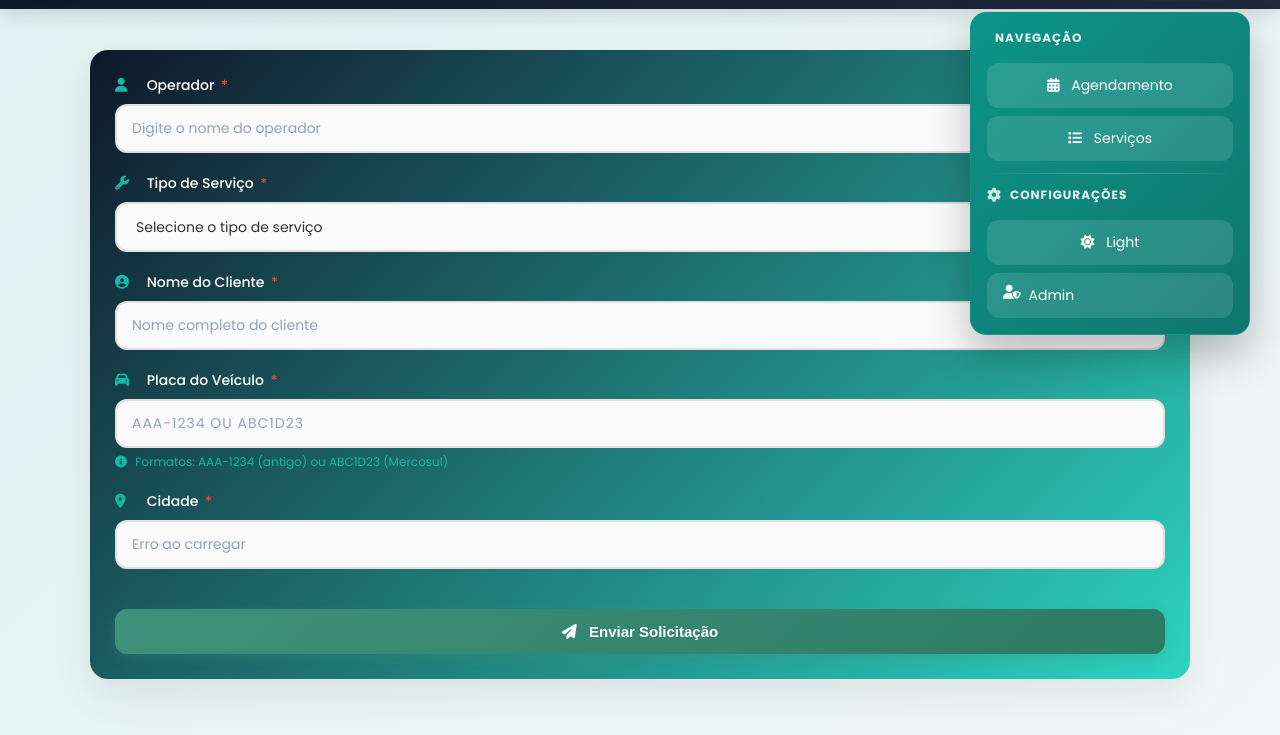
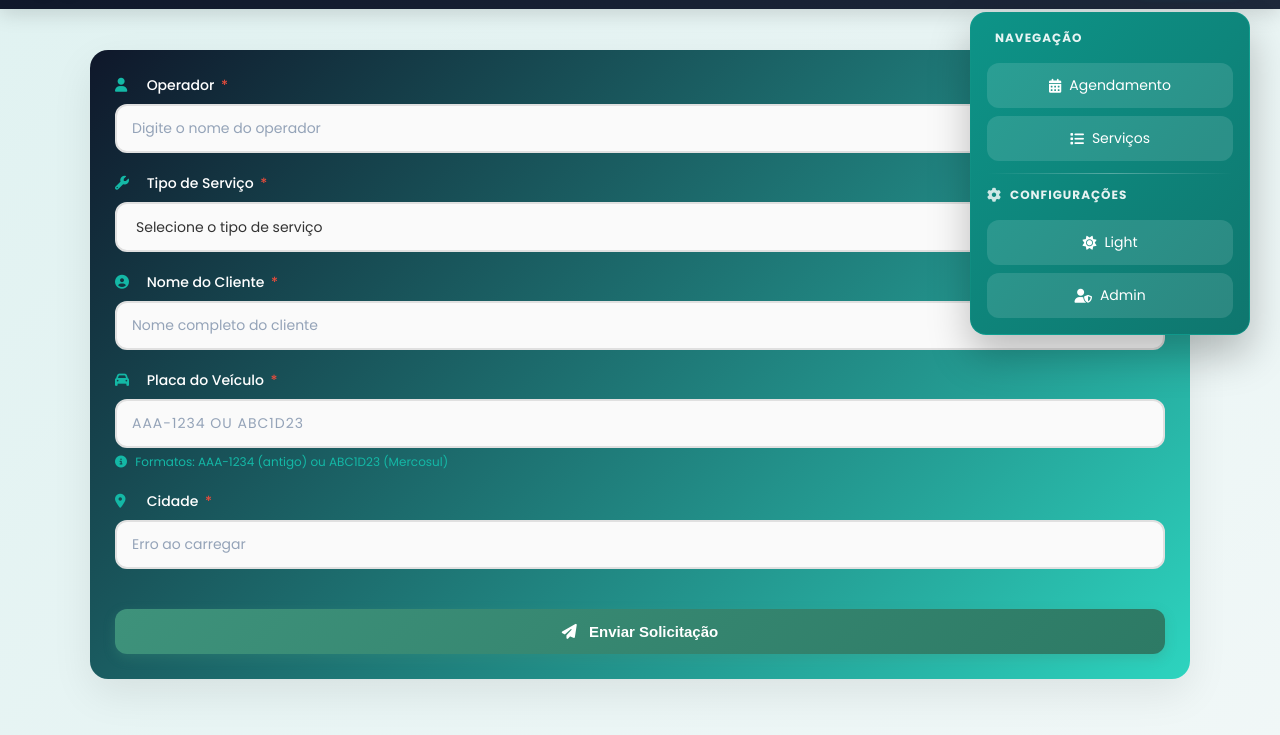
Before and after one commit to souvini/elitelog, a website: page public/index.html in a window 1280 px wide. Both pictures are taken after a click on the button "MENU". Shown: the part 65-800 px from the top of the page. Drawn offline with Linux system fonts and the light colour scheme; no server answers; some icons are missing.

Commit message:
Interface 0.2,5

```diff
--- a/static/css/style.css
+++ b/static/css/style.css
@@ -231,14 +231,15 @@ body.dark .main-header {
     margin: 12px 0;
 }
 
-/* Botões dentro do menu - hover em verde */
+/* Botões dentro do menu - CENTRALIZADOS */
 .menu-dropdown .nav-btn,
 .menu-dropdown .theme-toggle,
 .menu-dropdown .admin-login-btn,
 .menu-dropdown .admin-badge,
 .menu-dropdown .logout-btn {
     width: 100%;
-    justify-content: flex-start;
+    justify-content: center;
+    text-align: center;
     padding: 12px 16px;
     border-radius: 12px;
     background: rgba(255, 255, 255, 0.12);
@@ -248,6 +249,17 @@ body.dark .main-header {
     cursor: pointer;
     font-family: 'Poppins', sans-serif;
     font-size: 14px;
+    display: flex;
+    align-items: center;
+    gap: 8px;
+}
+
+.menu-dropdown .nav-btn i,
+.menu-dropdown .theme-toggle i,
+.menu-dropdown .admin-login-btn i,
+.menu-dropdown .admin-badge i,
+.menu-dropdown .logout-btn i {
+    margin-right: 0;
 }
 
 .menu-dropdown .nav-btn:hover,
@@ -256,7 +268,7 @@ body.dark .main-header {
 .menu-dropdown .logout-btn:hover {
     background: linear-gradient(135deg, #14b8a6, #0d9488);
     color: white;
-    transform: translateX(5px);
+    transform: translateX(0);
 }
 
 .menu-dropdown .nav-btn.active {
@@ -268,11 +280,7 @@ body.dark .main-header {
     background: linear-gradient(135deg, #10b981, #059669);
     color: white;
     cursor: default;
-}
-
-.menu-dropdown .admin-badge:hover {
-    transform: none;
-    background: linear-gradient(135deg, #10b981, #059669);
+    justify-content: center;
 }
 
 /* Esconder navegação antiga */
@@ -1229,4 +1237,5 @@ body {
 .contact-info li {
     display: flex;
     align-items: center;
-    gap:
+    gap: 10px;
+}
```
